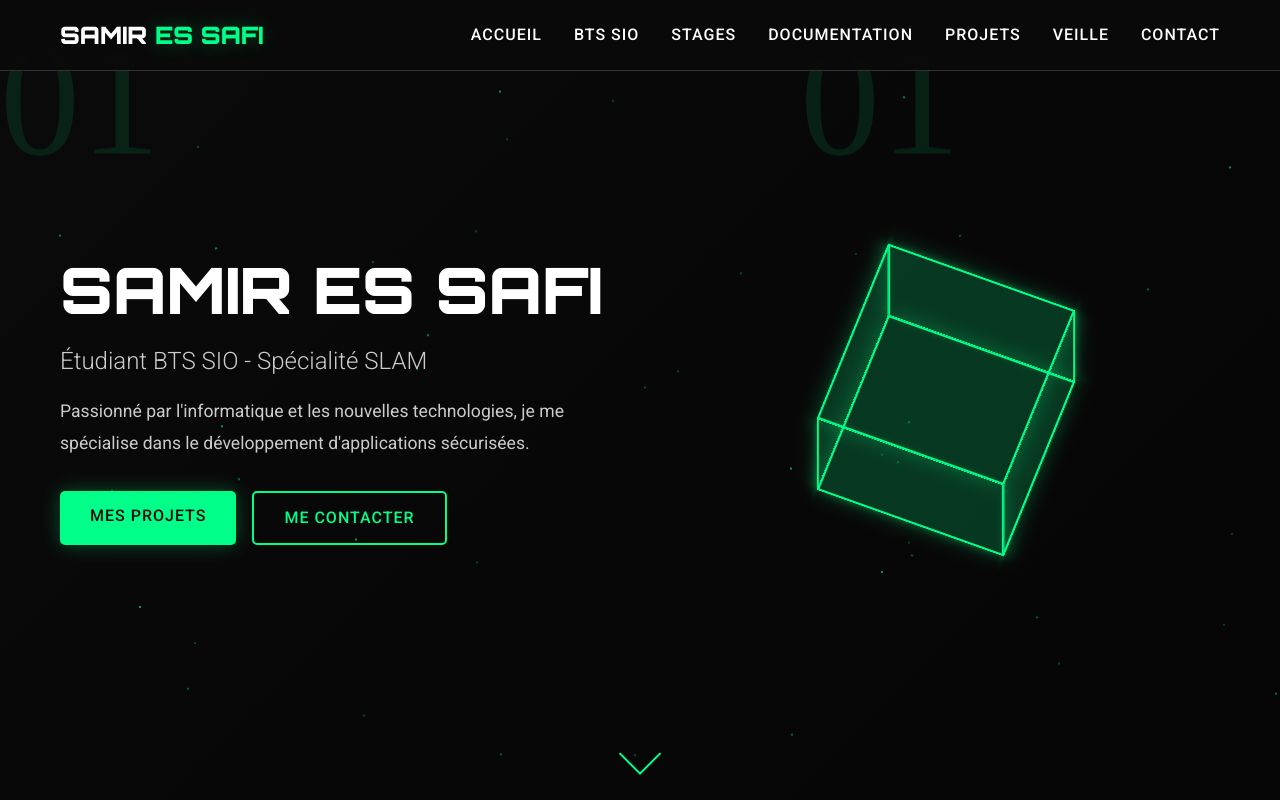
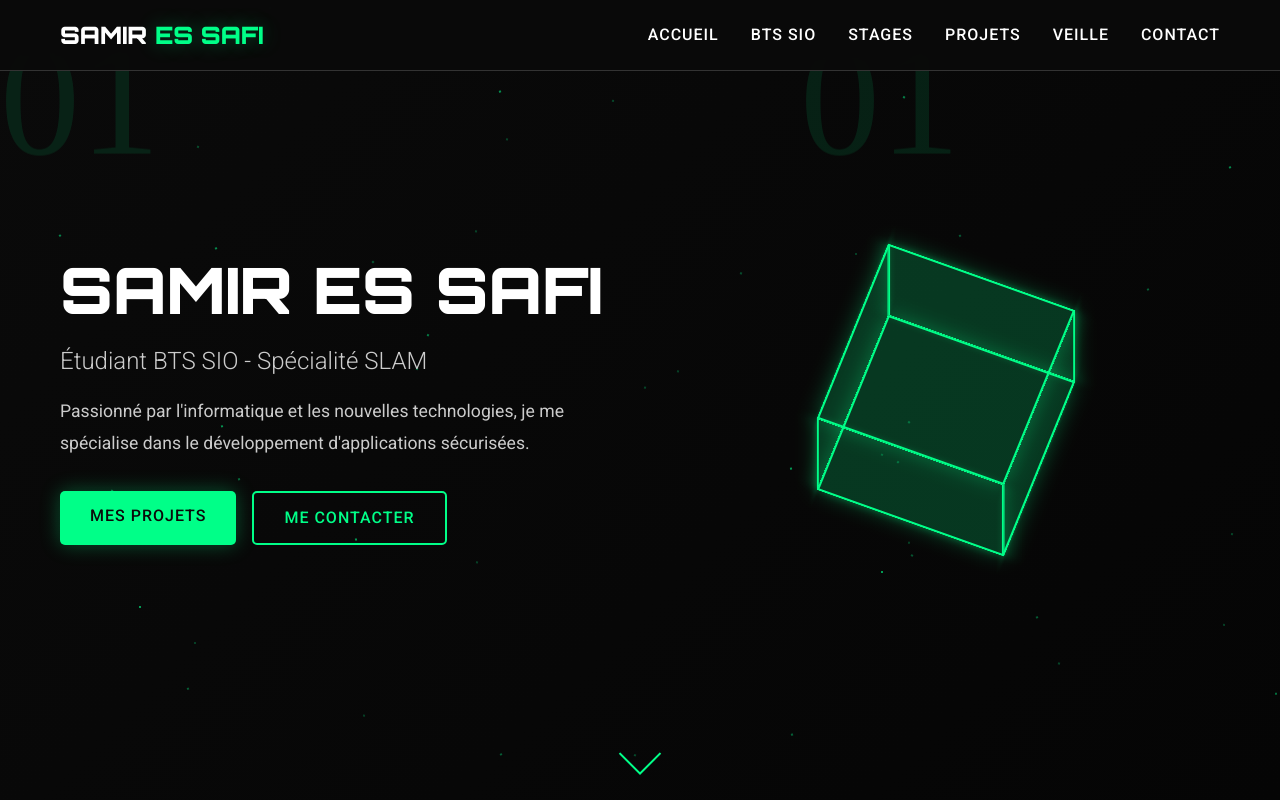
Before and after one commit to Samirsj/presentation, a plain HTML site: page index.html in a window 1280 px wide. Shown: the top 800 px of the page. Drawn offline with Linux system fonts and the light colour scheme.

```diff
--- a/index.html
+++ b/index.html
@@ -24,10 +24,7 @@
                     <a href="#bts-sio" class="nav-link">BTS SIO</a>
                 </li>
                 <li class="nav-item">
-                    <a href="#stages" class="nav-link">STAGES</a>
-                </li>
-                <li class="nav-item">
-                    <a href="#documentation" class="nav-link">DOCUMENTATION</a>
+                    <a href="#documentation" class="nav-link">Stages</a>
                 </li>
                 <li class="nav-item">
                     <a href="#projets" class="nav-link">PROJETS</a>
```
